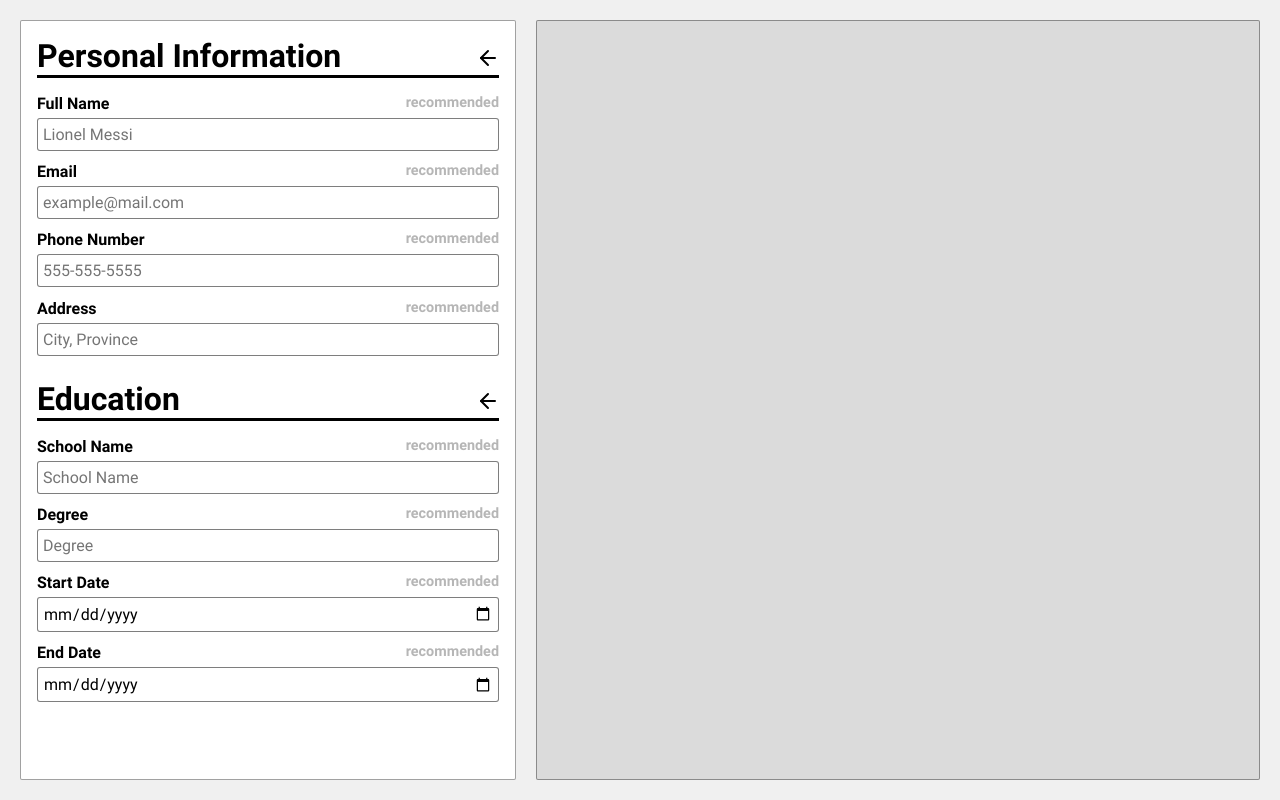
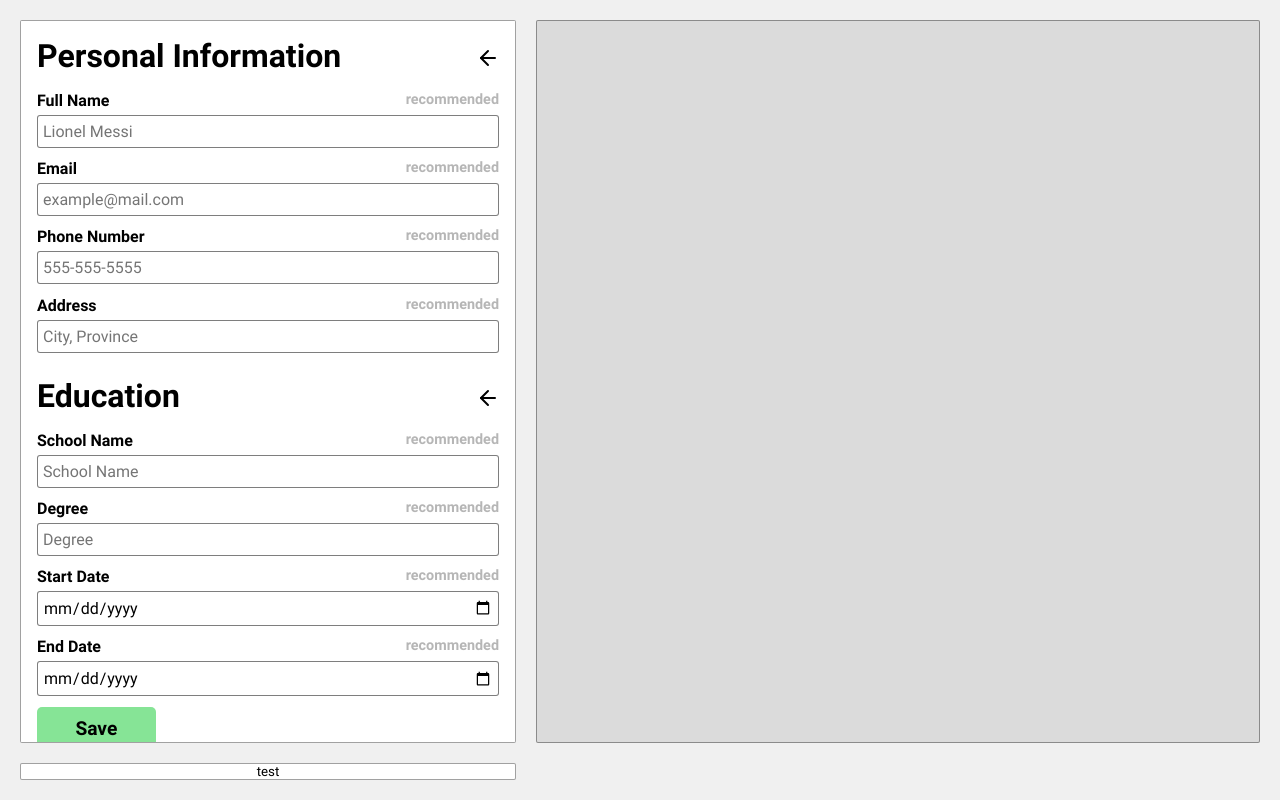
Before and after one commit to Uruwhy1/odin-applicationCV, a React (Vite) app: page / in a window 1280 px wide. Both pictures are taken after a click on the element 489 px from the left and 399 px from the top of the page. Built offline with nearby package versions, Linux system fonts and the light colour scheme.

Commit message:
add educationForm components and submit button

```diff
--- a/src/App.jsx
+++ b/src/App.jsx
@@ -18,6 +18,16 @@ export default function App() {
   const handleEmailChange = (e) => setEmail(e.target.value);
   const handleAddressChange = (e) => setAddress(e.target.value);
 
+  const [educationArray, setEducationArray] = useState([]);
+
+  const addEducation = (newEducation) => {
+    setEducationArray((prevEducationArray) => [...prevEducationArray, newEducation]);
+  };
+
+  function test() {
+    console.log(educationArray)
+  }
+
   return (
     <div className="app">
       <Builder
@@ -29,6 +39,7 @@ export default function App() {
         handleEmailChange={handleEmailChange}
         address={address}
         handleAddressChange={handleAddressChange}
+        addEducation={addEducation}
       />
       <Preview
         phoneNumber={phoneNumber}
@@ -36,6 +47,8 @@ export default function App() {
         email={email}
         address={address}
       />
+
+      <button onClick={test}>test</button>
     </div>
   );
 }
--- a/src/components/Builder.jsx
+++ b/src/components/Builder.jsx
@@ -11,6 +11,8 @@ export default function Builder({
   handleEmailChange,
   address,
   handleAddressChange,
+  educationArray,
+  addEducation
 }) {
   return (
     <div className="builder">
@@ -27,7 +29,10 @@ export default function Builder({
         />
       </div>
       <div className="section-margin">
-        <EducationForm />
+        <EducationForm
+          educationArray={educationArray}
+          addEducation={addEducation}
+        />
       </div>
     </div>
   );
--- a/src/components/EducationForm.jsx
+++ b/src/components/EducationForm.jsx
@@ -1,10 +1,25 @@
 import React, { useState } from "react";
 
-export default function EducationForm() {
+export default function EducationForm({ addEducation }) {
   const [isFormVisible, setIsFormVisible] = useState(false);
 
   const handleToggleFormVisibility = () => {
     setIsFormVisible(!isFormVisible);
+  };
+
+  const [school, setSchool] = useState("");
+  const [degree, setDegree] = useState("");
+  const [startDate, setStartDate] = useState("");
+  const [endDate, setEndDate] = useState("");
+
+  const handleSubmit = (e) => {
+    e.preventDefault();
+    const newEducation = { school, degree, startDate, endDate };
+
+    addEducation(newEducation);
+
+    setSchool("");
+    setDegree("");
   };
 
   return (
@@ -12,28 +27,47 @@ export default function EducationForm() {
       <div className="header">
         <h1>Education</h1>
         <span
-          className={`hover-trigger ${isFormVisible ? 'active' : ""}`}
+          className={`hover-trigger ${isFormVisible ? "active" : ""}`}
           onClick={handleToggleFormVisibility}
         ></span>
       </div>
       {isFormVisible && (
-        <form className="form">
+        <form className="form" onSubmit={handleSubmit}>
           <label className="recommended">
             School Name
-            <input type="text" placeholder="School Name" />
+            <input
+              type="text"
+              placeholder="School Name"
+              value={school}
+              onChange={(e) => setSchool(e.target.value)}
+            />
           </label>
           <label className="recommended">
             Degree
-            <input type="text" placeholder="Degree" />
+            <input
+              type="text"
+              placeholder="Degree"
+              onChange={(e) => setDegree(e.target.value)}
+              value={degree}
+            />
           </label>
           <label className="recommended">
             Start Date
-            <input type="date" />
+            <input
+              type="date"
+              onChange={(e) => setStartDate(e.target.value)}
+              value={startDate}
+            />
           </label>
           <label className="recommended">
             End Date
-            <input type="date" />
+            <input
+              type="date"
+              onChange={(e) => setEndDate(e.target.value)}
+              value={endDate}
+            />
           </label>
+          <button className="submit">Save</button>
         </form>
       )}
     </div>
--- a/src/styles/builder.css
+++ b/src/styles/builder.css
@@ -54,6 +54,30 @@
   border: 1px solid rgba(0, 0, 0, 0.507);
 }
 
+.form button {
+  max-width: fit-content;
+  padding: 0.5em 2.0em;
+
+  font-size: 1.2rem;
+  font-weight: 600;
+
+  border: none;
+  border-radius: 5px;
+  background-color: var(--green);
+
+  cursor: pointer;
+  transition: 0.2s;
+}
+.form .submit {
+  background-color: var(--green);
+}
+.form .submit:hover {
+  background-color: var(--darker-green);
+}
+.form .submit:active {
+  transform: scale(0.9);
+}
+
 /* HEADER CLOSING AND OPENING FUNCTIONALITY*/
 .header {
   position: relative;
--- a/src/styles/index.css
+++ b/src/styles/index.css
@@ -63,11 +63,15 @@
   --body-bg-color: #f0f0f0;
   --bg-color: #ffffff;
   --bg-color-darker: #dbdbdb;
-  --accent-color:
+  --green: #86e496;
+  --darker-green: #6ee4a3;
+}
+
+button {
+  font-family: inherit;
 }
 
 body {
-
   font-family: "Roboto", sans-serif;
   background-color: var(--body-bg-color);
 
```
